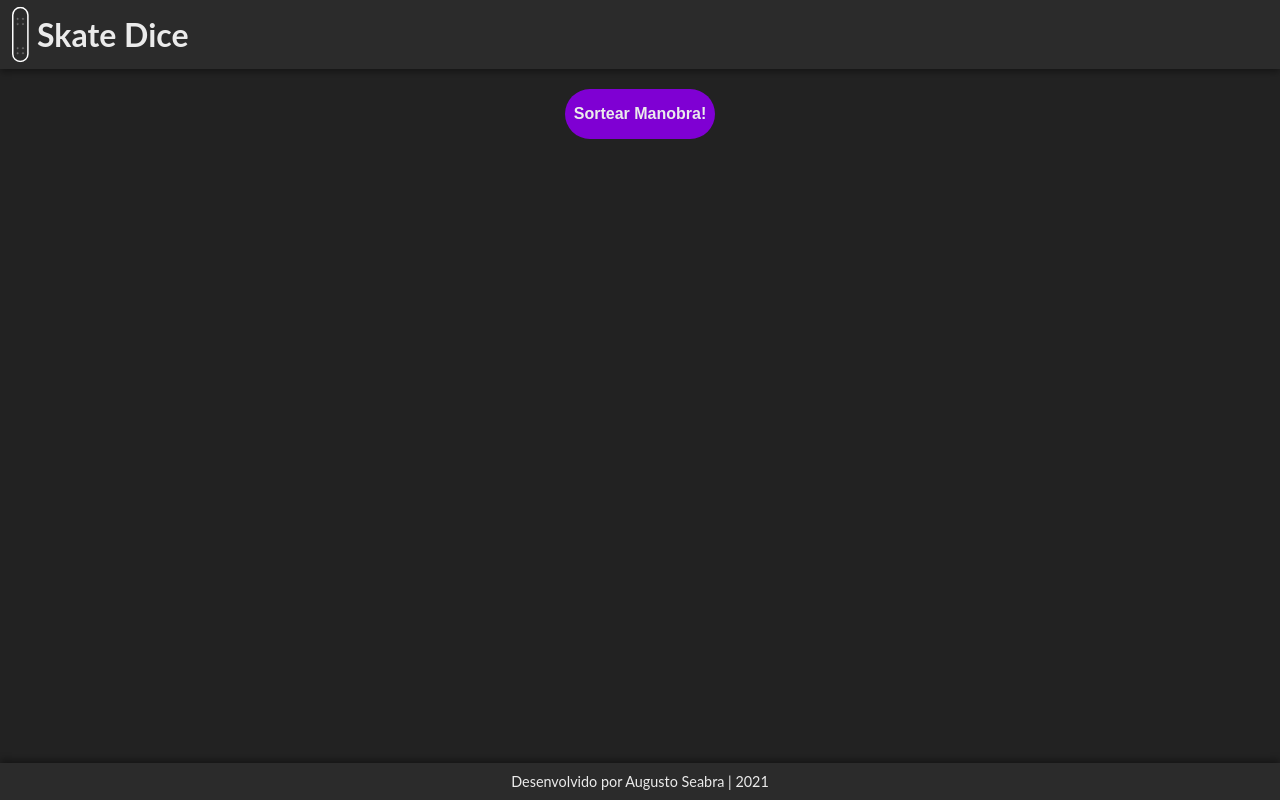
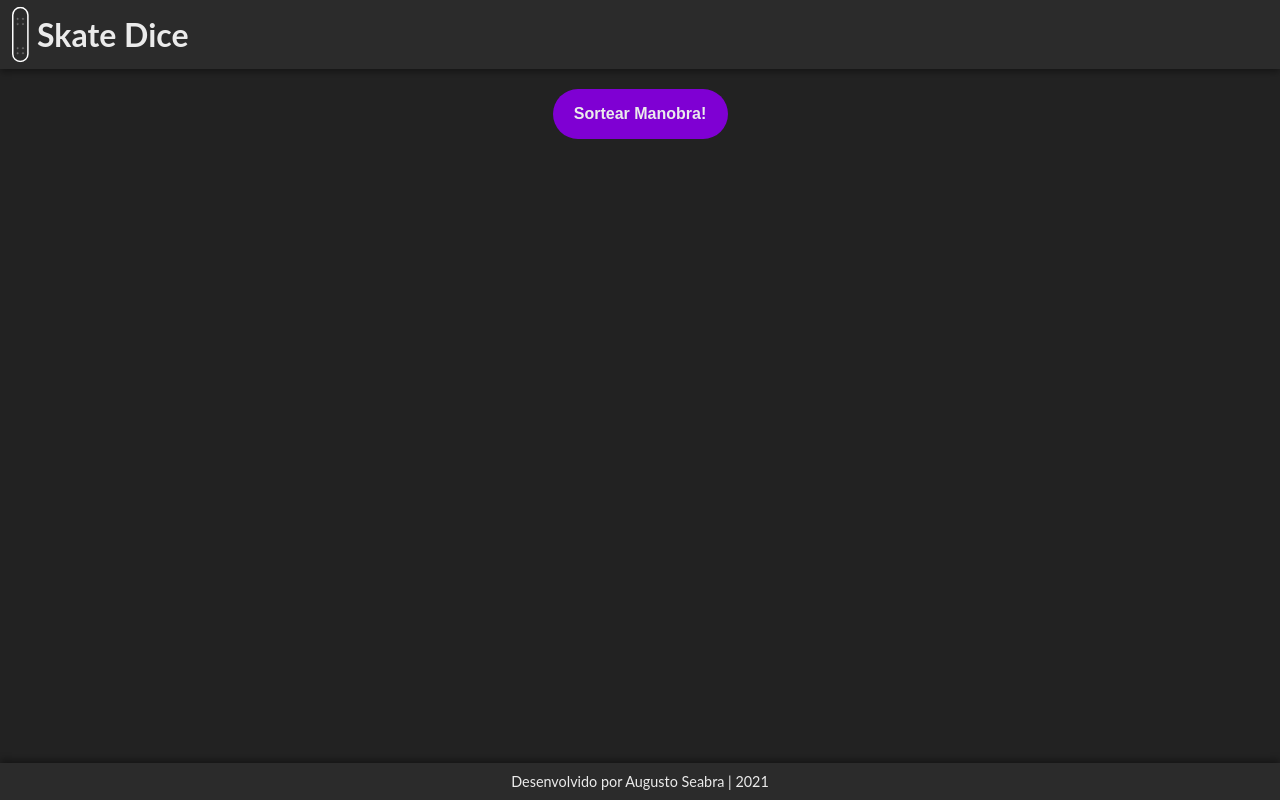
Before and after one commit to skti-dev/skate-dice, a Next.js app: page / in a window 1280 px wide. Built offline with nearby package versions, Linux system fonts and the light colour scheme.

Commit message:
CSS adjust

```diff
--- a/assets/css/default.css
+++ b/assets/css/default.css
@@ -80,7 +80,7 @@ body {
 
 .dice {
   height: 50px;
-  width: 150px;
+  width: 175px;
   border: none;
   border-radius: 30px;
   background-color: var(--highlight-color);
```
